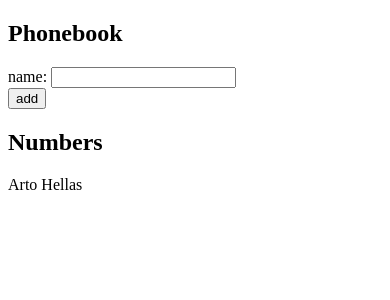
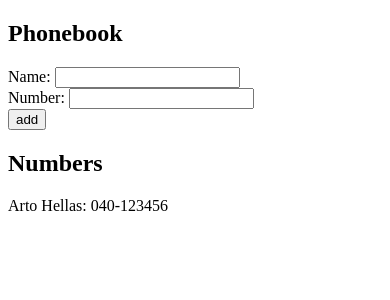
Before and after one commit to Sigolletes/fullStackOpen_part2, a React (Create React App) app in the folder phonebook/: page / in a window 390 px wide. Shown: the top 300 px of the page. Built offline with nearby package versions, Linux system fonts and the light colour scheme.

Commit message:
Add phonebook step3

```diff
--- a/phonebook/src/App.js
+++ b/phonebook/src/App.js
@@ -2,9 +2,10 @@
 
 const App = () => {
   const [persons, setPersons] = useState([
-    { name: 'Arto Hellas' }
+    { name: 'Arto Hellas', number: '040-123456' }
   ])
   const [newName, setNewName] = useState('')
+  const [newNumber, setNewNumber] = useState('')
 
   const addPerson = (event) => {
     event.preventDefault()
@@ -13,9 +14,11 @@
     } else {
       const personObject = {
         name: newName,
+        number: newNumber
       }
       setPersons(persons.concat(personObject))
       setNewName('')
+      setNewNumber('')
     }
   }
 
@@ -24,15 +27,25 @@
     setNewName(event.target.value)
   }
 
+  const handleNumberChange = (event) => {
+    setNewNumber(event.target.value)
+  }
+
   return (
     <div>
       <h2>Phonebook</h2>
       <form onSubmit={addPerson}>
         <div>
-          name: <input
+          Name: <input
               value={newName}
               onChange={handleNameChange}
             />
+        </div>
+        <div>
+          Number: <input
+              value={newNumber}
+              onChange={handleNumberChange}
+              />
         </div>
         <div>
           <button type="submit">add</button>
@@ -40,7 +53,7 @@
       </form>
       <h2>Numbers</h2>
         {persons.map(person =>
-        <p key={person.name}>{person.name}</p>
+        <p key={person.name}>{person.name}: {person.number}</p>
         )}
     </div>
   )
```
